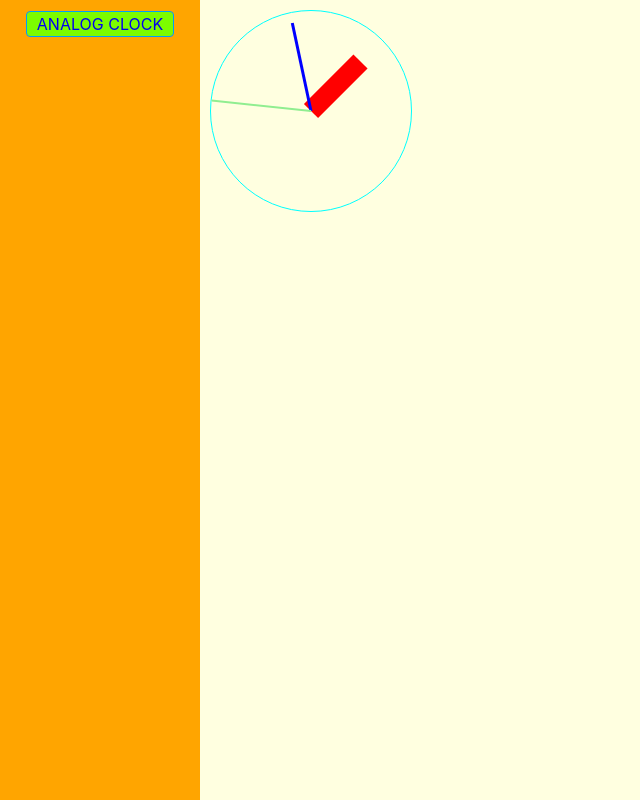
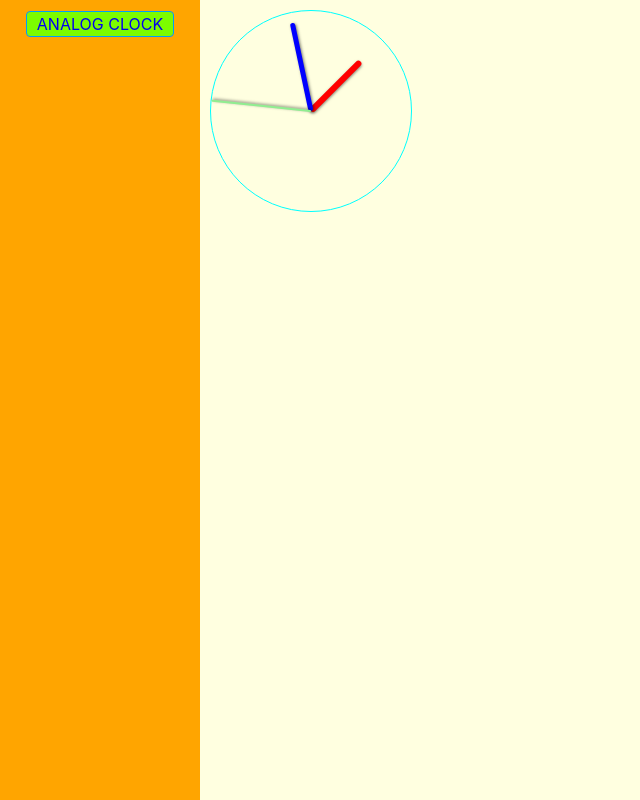
Before and after one commit to SPK80/react-examples, a React (Create React App) app: page /analog-clock in a window 1280 px wide. Shown: the whole page, without its empty margins (0-640 px from the left). Built offline with nearby package versions, Linux system fonts and the light colour scheme.

Commit message:
refactor: format and change style of ClockArrow, change AnalogClock style

```diff
--- a/src/components/analogClock/AnalogClock.tsx
+++ b/src/components/analogClock/AnalogClock.tsx
@@ -25,14 +25,14 @@ export const AnalogClock: React.FC = () => {
             <ClockArrow
                 clockWidth={100}
                 color={'red'}
-                width={20}
+                width={6}
                 length={70}
                 angleDeg={hours * 15}
             />
             <ClockArrow
                 clockWidth={100}
                 color={'blue'}
-                width={3}
+                width={5}
                 length={90}
                 angleDeg={minutes * 6}
             />
--- a/src/components/analogClock/ClockArrow.tsx
+++ b/src/components/analogClock/ClockArrow.tsx
@@ -7,19 +7,16 @@ type ClockArrowPropsType = {
     clockWidth: number
     color: string
 }
-export const ClockArrow: React.FC<ClockArrowPropsType> = (props) => {
-    const transform: string = `translate(${props.clockWidth - props.width / 2}px, ${props.clockWidth - props.length}px)
-                                rotate(${props.angleDeg}deg)`
-    return (<>
+export const ClockArrow: React.FC<ClockArrowPropsType> = (props) =>
     <div style={{
         position: 'absolute',
         backgroundColor: props.color,
+        boxShadow: '1px 1px 3px 0 rgba(0,0,0,0.5)',
+        borderRadius: props.width / 2,
         width: props.width,
         height: props.length,
         transformOrigin: 'bottom',
-                transform: transform,
-                transition: "transform  0.5s"
+        transform: `translate(${props.clockWidth - props.width / 2}px, ${props.clockWidth - props.length}px)
+                    rotate(${props.angleDeg}deg)`,
+        // transition: "transform  0.8s"
     }}></div>
-        </>
-    )
-}
```
Lines whose indentation alone changed are shown as unchanged.
